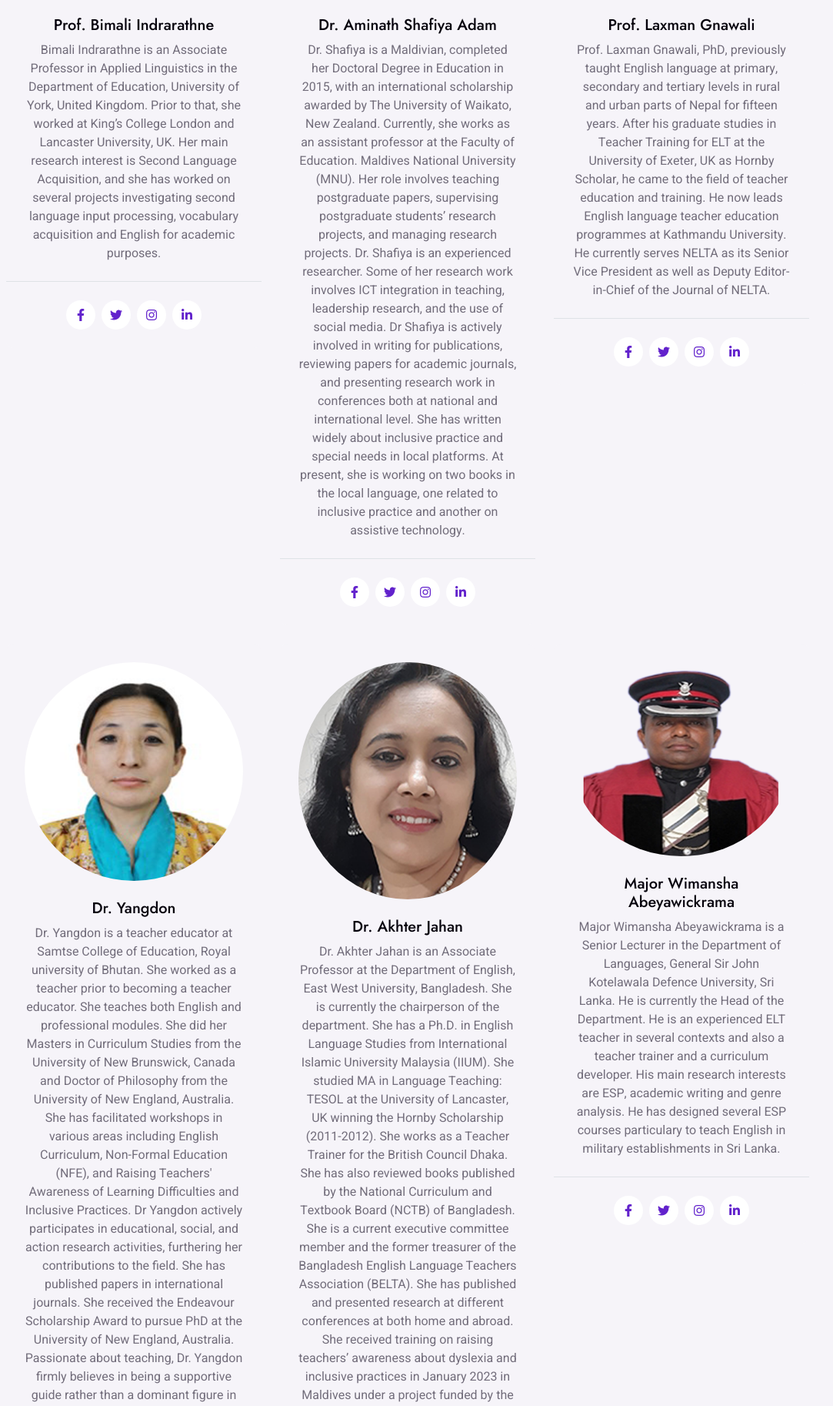
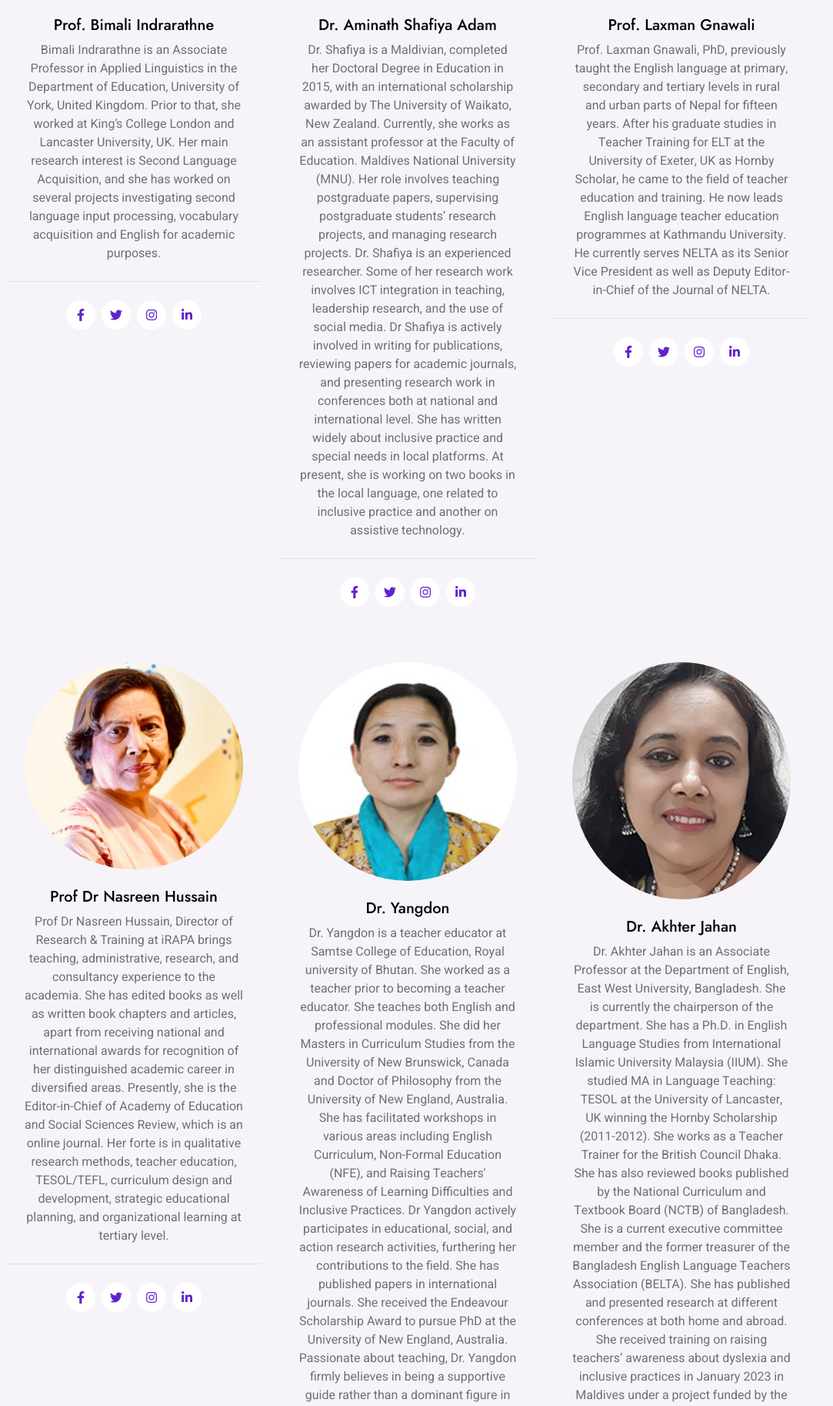
Before and after one commit to DK01git/SACIE.gitgub.io, a plain HTML site: page index.html in a window 1280 px wide. Shown: the part 6371-8197 px from the top of the page at 77% size, without its empty margins (110-1193 px from the left). Drawn offline with nearby package versions, Linux system fonts and the light colour scheme.

Commit message:
Update index.html

```diff
--- a/index.html
+++ b/index.html
@@ -511,7 +511,25 @@ Dr. Shafiya is an experienced researcher. Some of her research work involves ICT
                             <div class="text-center border-bottom p-4">
                                 <img class="img-fluid rounded-circle mb-4" src="img/laxman.jpg" alt="">
                                 <h5> Prof. Laxman Gnawali </h5>
-                                <span> Prof. Laxman Gnawali, PhD, previously taught English language at primary, secondary and tertiary levels in rural and urban parts of Nepal for fifteen years. After his graduate studies in Teacher Training for ELT at the University of Exeter, UK as Hornby Scholar, he came to the field of teacher education and training. He now leads English language teacher education programmes at Kathmandu University. He currently serves NELTA as its Senior Vice President as well as Deputy Editor-in-Chief of the Journal of NELTA. </span>
+                                <span> Prof. Laxman Gnawali, PhD, previously taught the English language at primary, secondary and tertiary levels in rural and urban parts of Nepal for fifteen years. After his graduate studies in Teacher Training for ELT at the University of Exeter, UK as Hornby Scholar, he came to the field of teacher education and training. He now leads English language teacher education programmes at Kathmandu University. He currently serves NELTA as its Senior Vice President as well as Deputy Editor-in-Chief of the Journal of NELTA. </span>
+                            </div>
+                            <div class="d-flex justify-content-center p-4">
+                                <a class="btn btn-square mx-1" href=""><i class="fab fa-facebook-f"></i></a>
+                                <a class="btn btn-square mx-1" href=""><i class="fab fa-twitter"></i></a>
+                                <a class="btn btn-square mx-1" href=""><i class="fab fa-instagram"></i></a>
+                                <a class="btn btn-square mx-1" href=""><i class="fab fa-linkedin-in"></i></a>
+                            </div>
+                        </div>
+                    </div>
+
+			<!-- Nasreen -->
+
+                    <div class="col-lg-4 col-md-6 wow fadeInUp" data-wow-delay="0.3s">
+                        <div class="team-item bg-light rounded">
+                            <div class="text-center border-bottom p-4">
+                                <img class="img-fluid rounded-circle mb-4" src="img/Nasreen.png" alt="">
+                                <h5>Prof Dr Nasreen Hussain </h5>
+                                <span> Prof Dr Nasreen Hussain, Director of Research & Training at iRAPA brings teaching, administrative, research, and consultancy experience to the academia. She has edited books as well as written book chapters and articles, apart from receiving national and international awards for recognition of her distinguished academic career in diversified areas. Presently, she is the Editor-in-Chief of Academy of Education and Social Sciences Review, which is an online journal. Her forte is in qualitative research methods, teacher education, TESOL/TEFL, curriculum design and development, strategic educational planning, and organizational learning at tertiary level. </span>
                             </div>
                             <div class="d-flex justify-content-center p-4">
                                 <a class="btn btn-square mx-1" href=""><i class="fab fa-facebook-f"></i></a>
```
